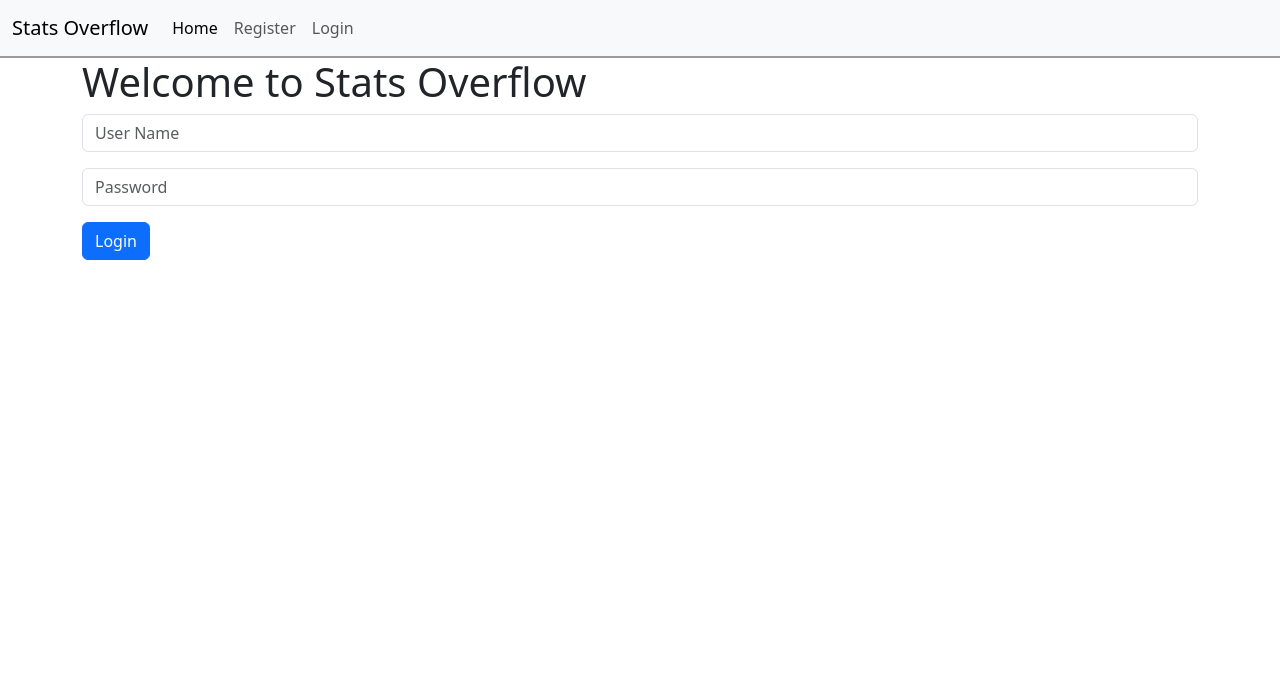
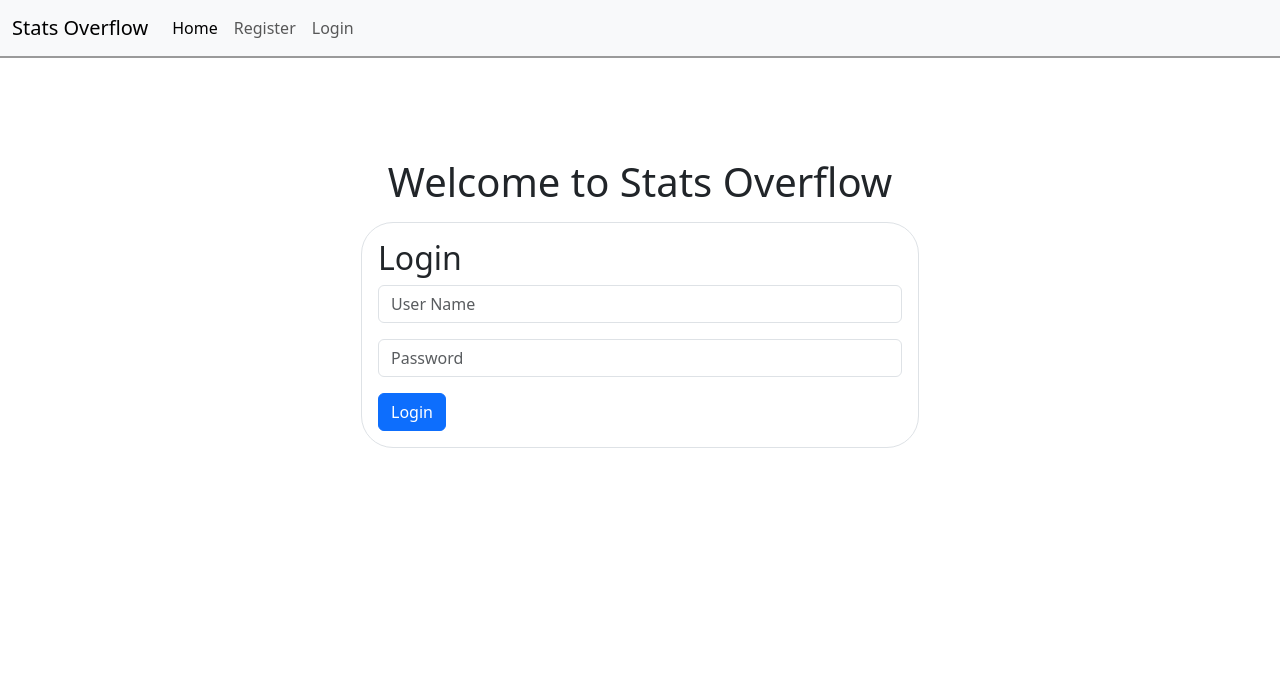
Before and after one commit to Jeffrey-Anderson392/Stats-Overflow, a Django app: page /NBA/ in a window 1280 px wide. Shown: the top 688 px of the page. Run offline with Django 5.2, Linux system fonts and the light colour scheme.

Commit message:
Formatted login page

```diff
--- a/stats_overflow/accounts/templates/accounts/login.html
+++ b/stats_overflow/accounts/templates/accounts/login.html
@@ -1,6 +1,8 @@
 {% block content %}
+<div class="container w-50 mt-3 p-3 border rounded-5">
   <form method="POST" action="{% url 'login' %}">
     {% csrf_token %}
+    <h2>Login</h2>
     <div class="mb-3">
       <input
         type="text"
@@ -21,4 +23,5 @@
     </div>
     <button type="submit" class="btn btn-primary">Login</button>
   </form>
+</div>
 {% endblock %}
--- a/stats_overflow/sports_stats/static/sports_stats/css/styles.css
+++ b/stats_overflow/sports_stats/static/sports_stats/css/styles.css
@@ -1,3 +1,9 @@
+/* Puts the right amount of space for the welcome page */
+.welcome {
+    margin-top: 100px;
+    text-align: center;
+}
+
 #page-container {
     position: relative;
     min-height: 100vh;
@@ -13,3 +19,7 @@ nav {
 #grad {
     background-image: linear-gradient(to bottom right, blue, rgb(209, 247, 179));
 }
+
+#gameCarousel {
+    margin-bottom: 5rem;
+}
--- a/stats_overflow/sports_stats/templates/sports_stats/base.html
+++ b/stats_overflow/sports_stats/templates/sports_stats/base.html
@@ -24,7 +24,9 @@
         {% endblock %}
         <!--<p><a href="{% url 'logout' %}">Logout</a></p>-->
       {% else %}
-        <h1>Welcome to Stats Overflow</h1>
+        <div class="welcome">
+          <h1>Welcome to Stats Overflow</h1>
+        </div>
         {% include 'accounts/login.html' %}
       {% endif %}
 
```
Lines whose indentation alone changed are shown as unchanged.
